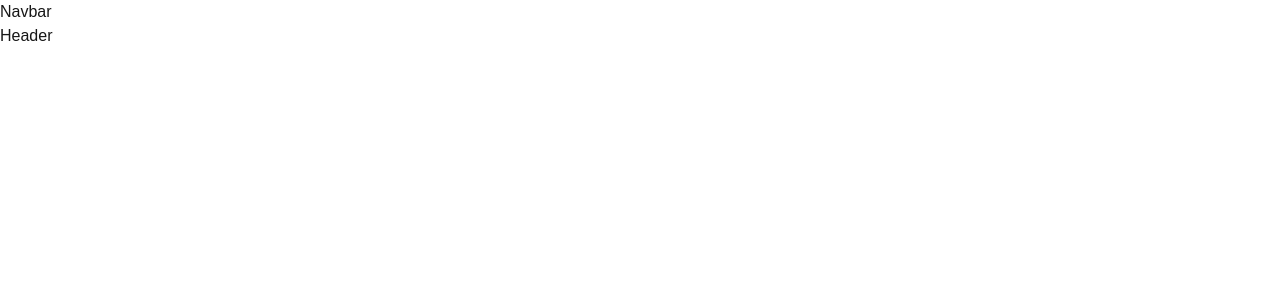
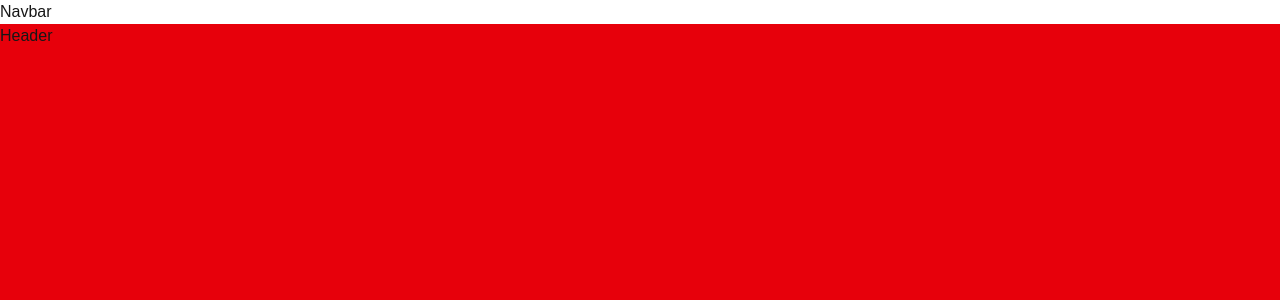
Before and after one commit to zaidrauf17/setup, a Next.js app: page / in a window 1280 px wide. Shown: the top 300 px of the page. Built offline with nearby package versions, Linux system fonts and the light colour scheme.

Commit message:
changing in header

```diff
--- a/app/components/Header.tsx
+++ b/app/components/Header.tsx
@@ -2,7 +2,7 @@ import React from 'react'
 
 const Header = () => {
   return (
-    <div>Header</div>
+    <div className='w-full h-screen bg-red-600'>Header</div>
   )
 }
 
```
Also changed, not shown: 1 other file (tests, documents, lock files or other folders).
